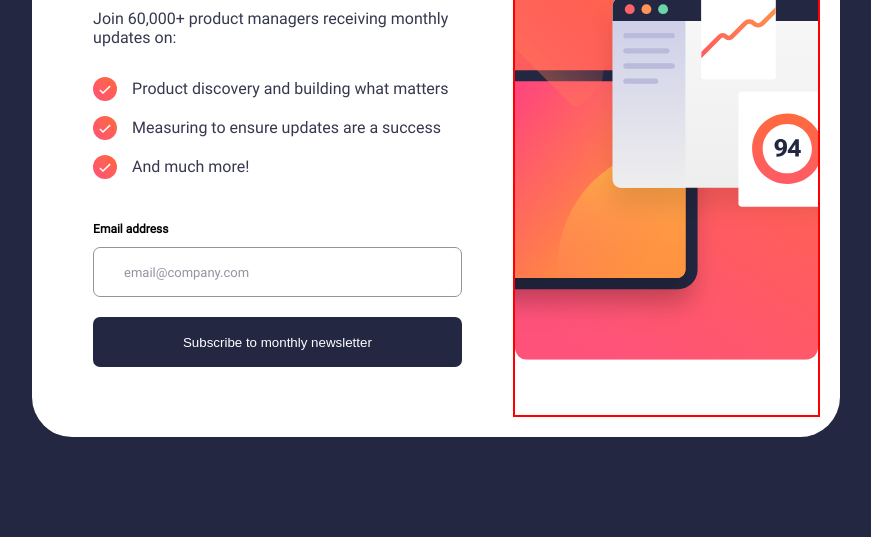
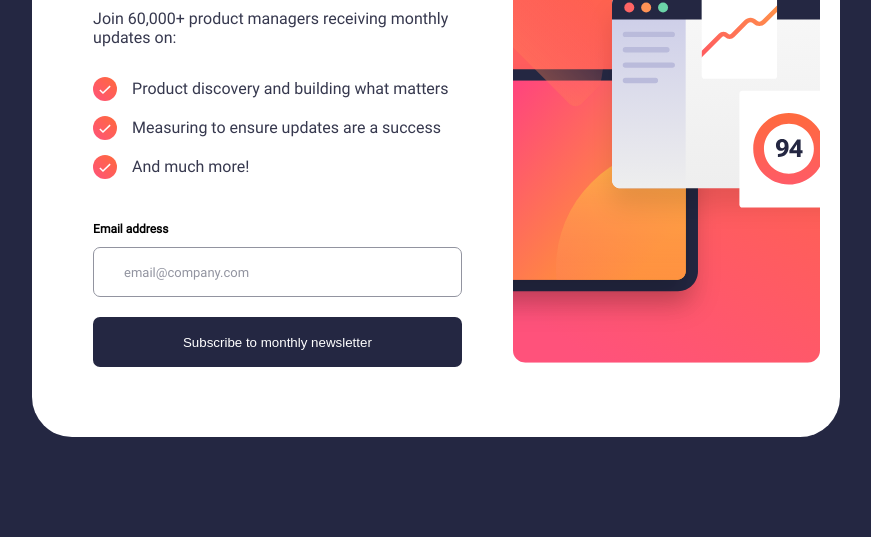
Before and after one commit to jeemoh-reeds/Newsletter-subscription, a plain HTML site: page index.html in a window 1280 px wide. Shown: the part 267-804 px from the top of the page, without its empty margins (204-1075 px from the left). Drawn offline with Linux system fonts and the light colour scheme.

Commit message:
Remove red border style.css
Removed the troubleshooting red border I used to try to fix the SVG height issue. I haven't fixed the bug yet though

```diff
--- a/style.css
+++ b/style.css
@@ -270,7 +270,7 @@
   }
 
   .img {
-    border: solid 2px red;
+    /*border: solid 2px red;*/
   }
 
   .img img {
```
